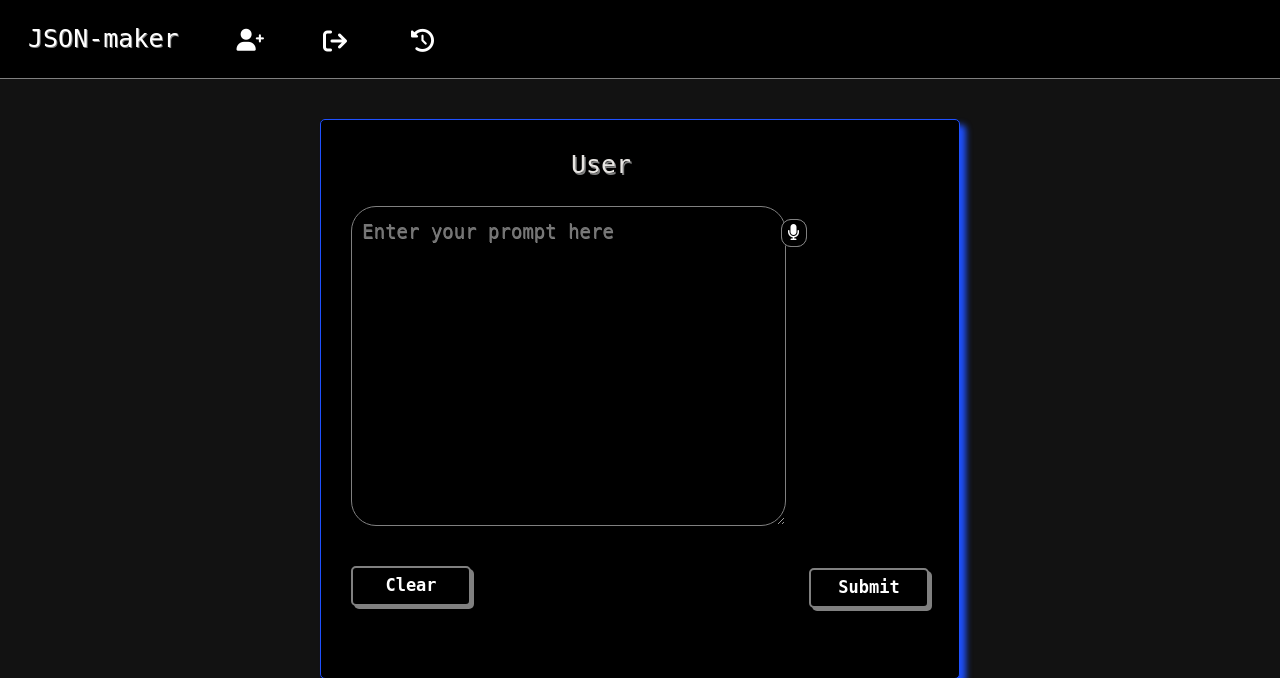
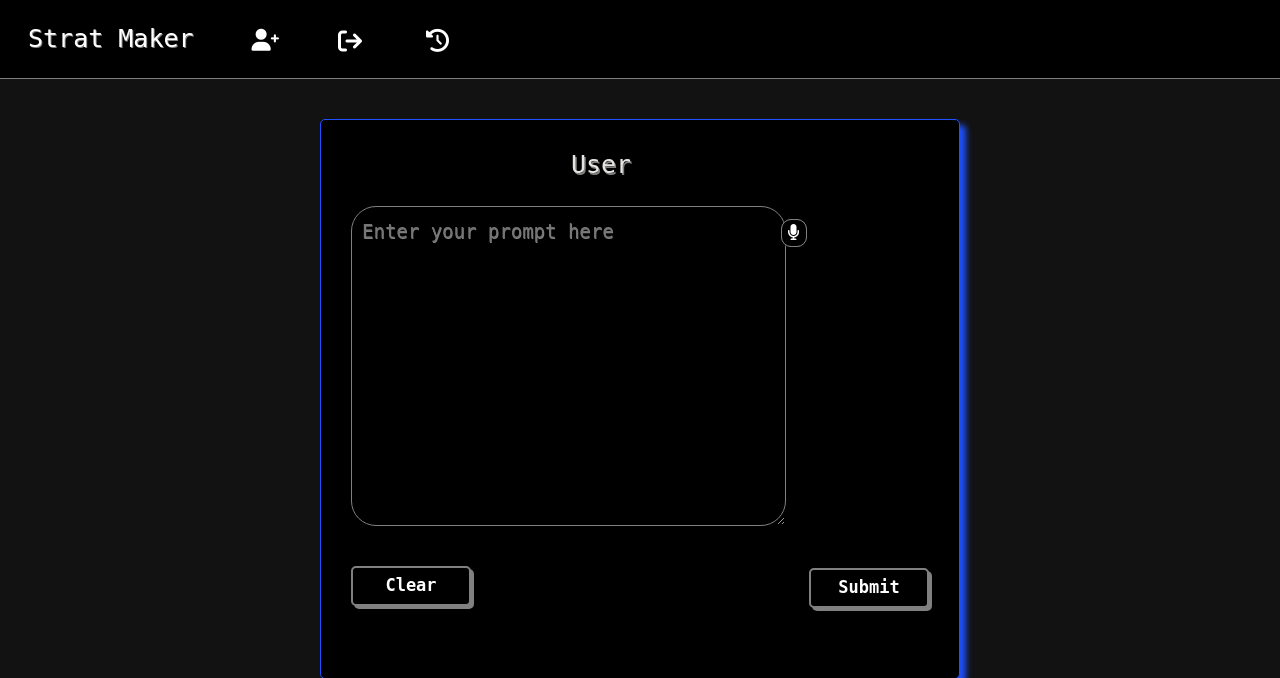
Before and after one commit to hetkothari09/Deploy-Strat-Maker, a Flask app: template templates/interfaceTesting.html in a window 1280 px wide; the page is wider, and only the part inside the window is pictured. Shown: the top 678 px of that part. Run offline with Flask 3, Linux system fonts and the light colour scheme; the template is opened without the code that fills it, so the values that code supplies are empty; some libraries are stand-ins or nearby versions.

Commit message:
changed name of the web-app

```diff
--- a/templates/db.html
+++ b/templates/db.html
@@ -3,7 +3,7 @@
 <head>
   <meta charset="UTF-8">
   <meta name="viewport" content="width=device-width, initial-scale=1.0">
-  <title>JSON-maker</title>
+  <title>Strat Maker</title>
   <link rel="stylesheet" href="https://cdn.jsdelivr.net/npm/bootstrap@5.3.3/dist/css/bootstrap.rtl.min.css" integrity="sha384-dpuaG1suU0eT09tx5plTaGMLBsfDLzUCCUXOY2j/LSvXYuG6Bqs43ALlhIqAJVRb" crossorigin="anonymous">
   <link rel="stylesheet" href="https://cdnjs.cloudflare.com/ajax/libs/font-awesome/6.0.0-beta3/css/all.min.css" integrity="sha512-..." crossorigin="anonymous" />
 
@@ -186,7 +186,7 @@
 <body>
   <nav class="navbar navbar-expand-lg">
     <div class="container-fluid" style="margin-top:2px;">
-      <a class="navbar-brand" href="#" style="text-shadow: 1px 1px gray; font-size:25px;">JSON-maker</a>
+      <a class="navbar-brand" href="#" style="text-shadow: 1px 1px gray; font-size:25px;">Strat Maker</a>
       <button class="navbar-toggler" type="button" data-bs-toggle="collapse" data-bs-target="#navbarNav" aria-controls="navbarNav" aria-expanded="false" aria-label="Toggle navigation">
         <span class="navbar-toggler-icon" style="filter: invert(1);"></span>
       </button>
--- a/templates/interfaceTesting.html
+++ b/templates/interfaceTesting.html
@@ -8,13 +8,13 @@
   <link rel="stylesheet" href="https://cdnjs.cloudflare.com/ajax/libs/font-awesome/6.0.0-beta3/css/all.min.css" integrity="sha512-..." crossorigin="anonymous" />
   <link rel="stylesheet" type="text/css" href="static/interface.css" />
 
-  <title>JSON-maker</title>
+  <title>Strat Maker</title>
 </head>
 
 <body class="dark-mode">
   <nav class="navbar navbar-expand-lg navbar-dark-mode">
     <div class="container-fluid">
-      <a class="navbar-brand" href="#" style="text-shadow: 1px 1px gray; font-size:25px;">JSON-maker</a>
+      <a class="navbar-brand" href="#" style="text-shadow: 1px 1px gray; font-size:25px;">Strat Maker</a>
       <button class="navbar-toggler" type="button" data-bs-toggle="collapse" data-bs-target="#navbarNav" aria-controls="navbarNav" aria-expanded="false" aria-label="Toggle navigation">
         <span class="navbar-toggler-icon" style="filter: invert(1);"></span>
         </button>
--- a/templates/login.html
+++ b/templates/login.html
@@ -88,7 +88,7 @@
 
   <nav class="navbar navbar-expand-lg navbar-dark-mode">
     <div class="container-fluid">
-        <a class="navbar-brand" href="#" style="text-shadow: 1px 1px gray; font-size:25px; margin-left: 15px;">JSON-maker</a>
+        <a class="navbar-brand" href="#" style="text-shadow: 1px 1px gray; font-size:25px; margin-left: 15px;">Strat Maker</a>
         <button class="navbar-toggler" type="button" data-bs-toggle="collapse" data-bs-target="#navbarNav" aria-controls="navbarNav" aria-expanded="false" aria-label="Toggle navigation">
             <span class="navbar-toggler-icon" style="filter: invert(1);"></span>
         </button>
--- a/templates/signup.html
+++ b/templates/signup.html
@@ -95,7 +95,7 @@
 <body>
 <nav class="navbar navbar-expand-lg navbar-dark-mode">
     <div class="container-fluid">
-        <a class="navbar-brand" href="#" style="text-shadow: 1px 1px gray; font-size:25px; margin-left:15px;">JSON-maker</a>
+        <a class="navbar-brand" href="#" style="text-shadow: 1px 1px gray; font-size:25px; margin-left:15px;">Strat Maker</a>
         <button class="navbar-toggler" type="button" data-bs-toggle="collapse" data-bs-target="#navbarNav" aria-controls="navbarNav" aria-expanded="false" aria-label="Toggle navigation">
             <span class="navbar-toggler-icon" style="filter: invert(1);"></span>
         </button>
```
